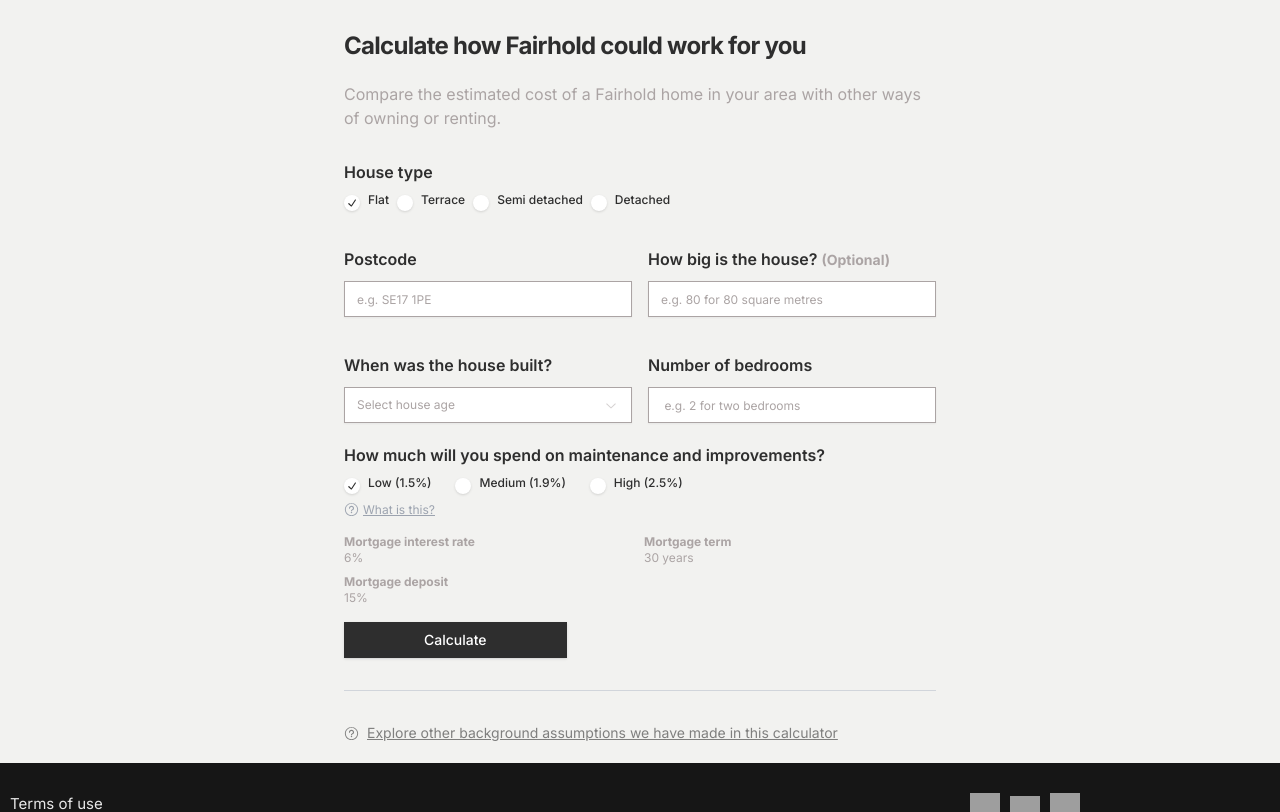
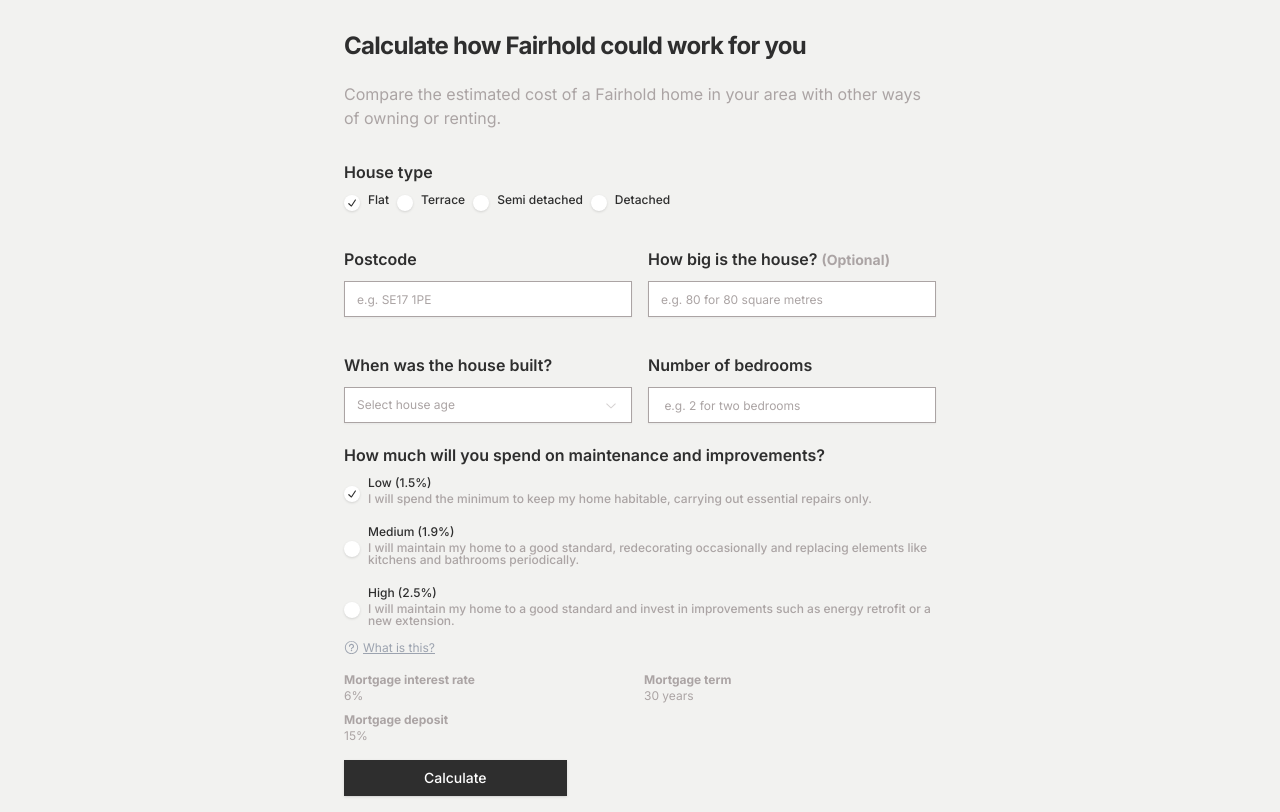
Before and after one commit to theopensystemslab/fairhold-dashboard, a Next.js app: page / in a window 1280 px wide. Shown: the top 812 px of the page. Built offline with nearby package versions, Linux system fonts and the light colour scheme; grey boxes are pictures that could not be loaded.

Commit message:
feat: explain maintenance levels

```diff
--- a/app/components/ui/CalculatorInput.tsx
+++ b/app/components/ui/CalculatorInput.tsx
@@ -303,8 +303,8 @@
                     <RadioGroup
                       value={field.value}
                       onValueChange={field.onChange}
-                      className="grid grid-col-1 md:flex md:space-x-4"
-                    >
+                      className="flex flex-col space-y-2"
+                      >
                       <div className="flex items-center space-x-2">
                         <RadioGroupItem
                           value="low"
@@ -316,6 +316,9 @@
                           className="radio-label-style"
                         >
                           Low ({MAINTENANCE_LEVELS.low * 100}%)
+                            <div className="mt-1 text-[rgb(var(--text-inaccessible-rgb))]">
+                            I will spend the minimum to keep my home habitable, carrying out essential repairs only.
+                            </div>
                         </Label>
                       </div>
                       <div className="flex items-center space-x-2">
@@ -329,6 +332,9 @@
                           className="radio-label-style"
                         >
                           Medium ({MAINTENANCE_LEVELS.medium * 100}%)
+                          <div className="mt-1 text-[rgb(var(--text-inaccessible-rgb))]">
+                          I will maintain my home to a good standard, redecorating occasionally and replacing elements like kitchens and bathrooms periodically.
+                            </div>
                         </Label>
                       </div>
                       <div className="flex items-center space-x-2">
@@ -342,6 +348,9 @@
                           className="radio-label-style"
                         >
                           High ({MAINTENANCE_LEVELS.high * 100}%)
+                          <div className="mt-1 text-[rgb(var(--text-inaccessible-rgb))]">
+                          I will maintain my home to a good standard and invest in improvements such as energy retrofit or a new extension.
+                            </div>
                         </Label>
                       </div>
                     </RadioGroup>
```
